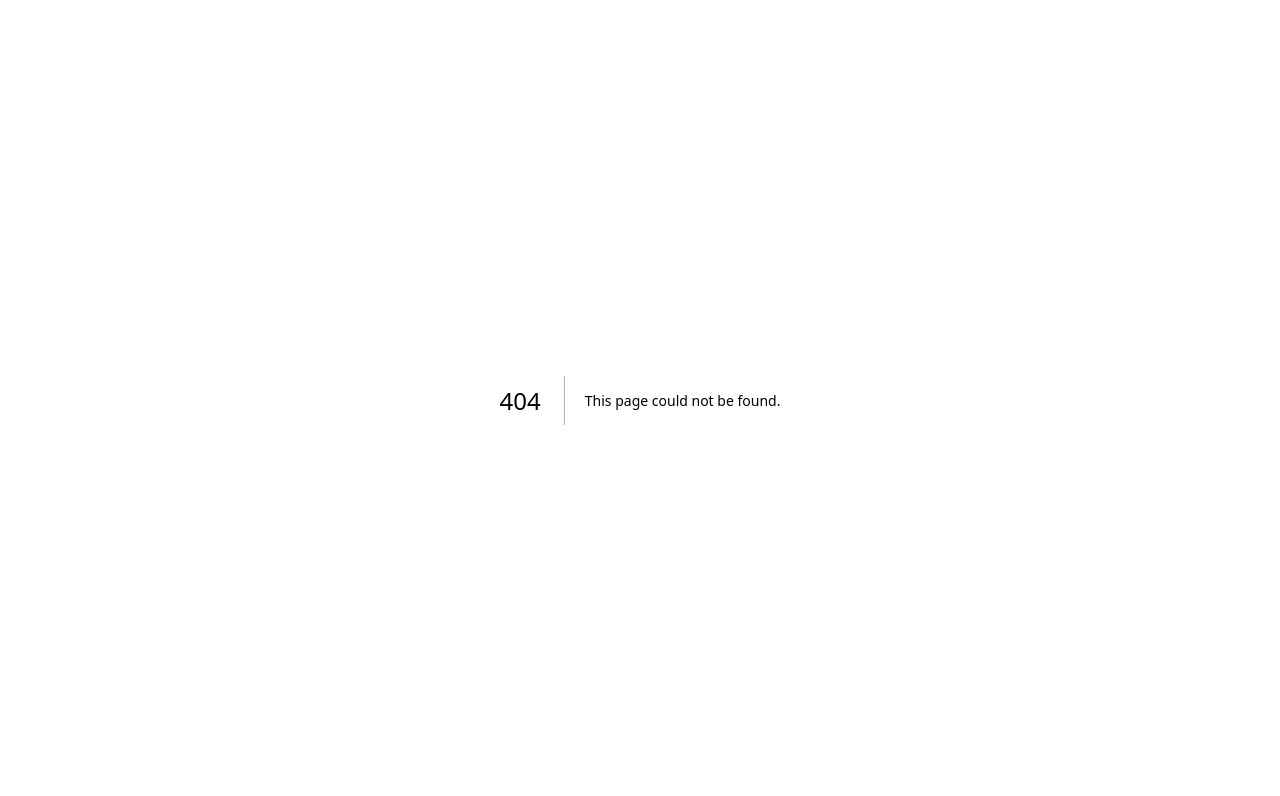
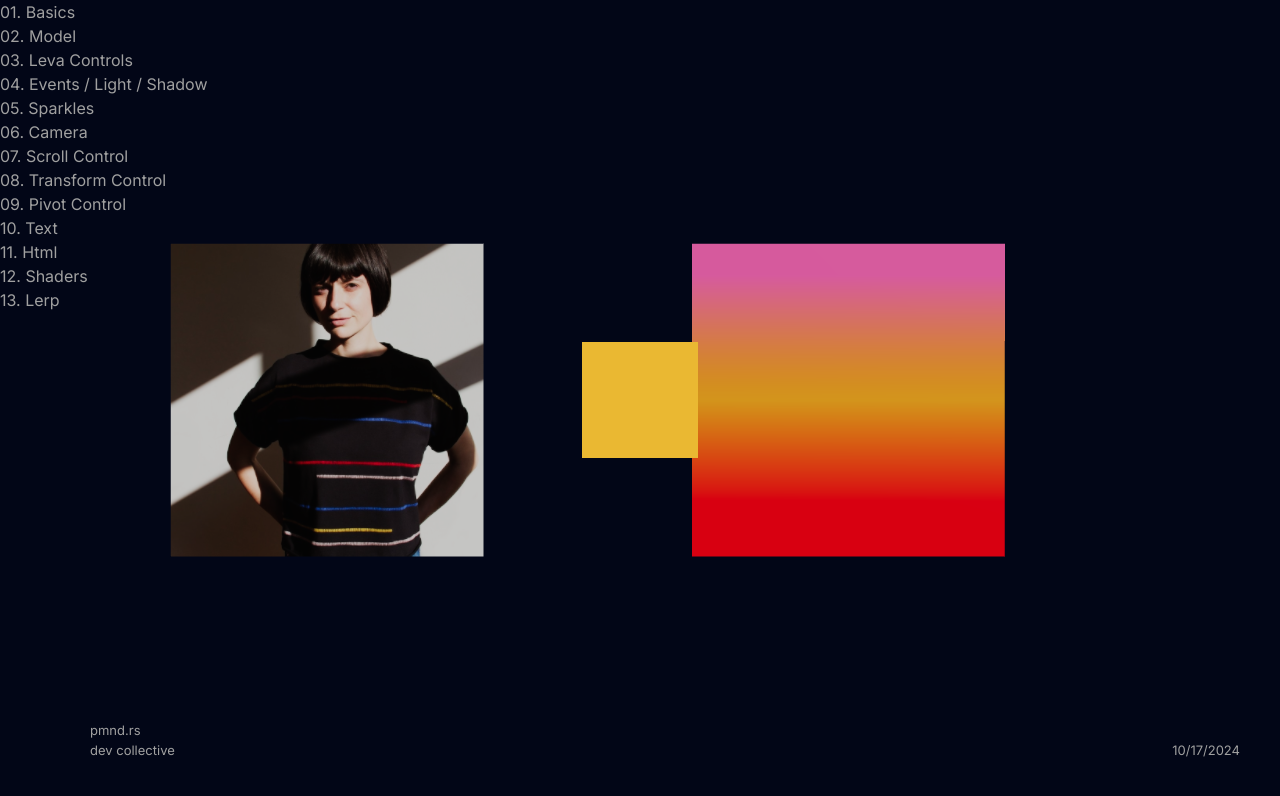
Before and after one commit to juliscapucin/react-three-fiber-explorations, a Next.js app: page /13-lerp in a window 1280 px wide. Before the commit this address had no page. Shown: the top 796 px of the page. Built offline with nearby package versions, Linux system fonts and the light colour scheme.

Commit message:
components: add lerp

```diff
--- a/src/app/12-shaders/scene.tsx
+++ b/src/app/12-shaders/scene.tsx
@@ -11,25 +11,6 @@ import {
 } from "@react-three/drei"
 
 export default function Scene() {
-	const cubeRef = useRef(null)
-	const gradientPlaneRef = useRef<THREE.Mesh>(null)
-	const [hovered, setHovered] = useState(false)
-
-	useCursor(hovered)
-
-	useEffect(() => {
-		if (!gradientPlaneRef.current) return
-
-		const mesh = gradientPlaneRef.current
-		if (!mesh.material || !("distort" in mesh.material)) return
-
-		if (hovered) {
-			mesh.material.distort = 0.6
-		} else {
-			mesh.material.distort = 0
-		}
-	}, [hovered])
-
 	return (
 		<>
 			<OrbitControls />
@@ -42,12 +23,7 @@ export default function Scene() {
 			</mesh>
 
 			{/* Gradient Plane */}
-			<mesh
-				ref={gradientPlaneRef}
-				onPointerOver={() => setHovered(true)}
-				onPointerOut={() => setHovered(false)}
-				position={[4, 0, 0]}
-			>
+			<mesh position={[4, 0, 0]}>
 				<planeGeometry args={[1, 3, 32, 32]} />
 				<MeshDistortMaterial>
 					<GradientTexture
@@ -85,7 +61,7 @@ export default function Scene() {
 					side={THREE.DoubleSide}
 				/>
 			</mesh>
-			<mesh ref={cubeRef}>
+			<mesh>
 				<boxGeometry />
 				<meshBasicMaterial color='hotpink' />
 			</mesh>
--- /dev/null
+++ b/src/app/13-lerp/page.tsx
@@ -0,0 +1,21 @@
+"use client"
+
+import { Canvas } from "@react-three/fiber"
+import Scene from "./scene"
+
+const page = () => {
+	return (
+		<section className='h-full bg-slate-950'>
+			<Canvas
+				shadows
+				camera={{ fov: 75, near: 0.01, far: 1000, position: [0, 0, 5] }}
+				gl={{ alpha: true }}
+				dpr={[1, 1.5]}
+			>
+				<Scene />
+			</Canvas>
+		</section>
+	)
+}
+
+export default page
--- /dev/null
+++ b/src/app/13-lerp/scene.tsx
@@ -0,0 +1,101 @@
+import { useEffect, useRef, useState } from "react"
+import * as THREE from "three"
+import {
+	GradientTexture,
+	MeshDistortMaterial,
+	OrbitControls,
+	useCursor,
+	Image,
+} from "@react-three/drei"
+import { useFrame, useLoader } from "@react-three/fiber"
+
+export default function Scene() {
+	const cubeRef = useRef<THREE.Mesh>(null)
+	const gradientPlaneRef = useRef<THREE.Mesh>(null)
+	const imageRef = useRef<THREE.Mesh>(null)
+	const [cubeHovered, setCubeHovered] = useState(false)
+	const [planeHovered, setPlaneHovered] = useState(false)
+	const [imageHovered, setImageHovered] = useState(false)
+
+	const texture = useLoader(THREE.TextureLoader, "/textures/juli.jpeg")
+
+	useCursor(cubeHovered || planeHovered || imageHovered ? true : false)
+
+	const { lerp } = THREE.MathUtils
+
+	useFrame(() => {
+		cubeRef.current!.rotation.x = lerp(
+			cubeRef.current!.rotation.x,
+			cubeHovered ? 0.5 : 0,
+			0.1
+		)
+
+		if (
+			gradientPlaneRef.current &&
+			gradientPlaneRef.current!.material &&
+			"distort" in gradientPlaneRef.current!.material
+		) {
+			gradientPlaneRef.current!.material.distort = lerp(
+				(gradientPlaneRef.current.material as any).distort,
+				planeHovered ? 0.4 : 0,
+				planeHovered ? 0.05 : 0.01
+			)
+		}
+
+		if (
+			imageRef.current &&
+			imageRef.current!.material &&
+			"distort" in imageRef.current!.material
+		) {
+			imageRef.current!.material.distort = lerp(
+				(imageRef.current.material as any).distort,
+				imageHovered ? 0.4 : 0,
+				imageHovered ? 0.05 : 0.01
+			)
+		}
+	})
+
+	return (
+		<>
+			<OrbitControls />
+			<ambientLight intensity={0.5} />
+			<directionalLight position={[2, 5, 5]} intensity={2} />
+
+			<mesh
+				ref={cubeRef}
+				onPointerOver={() => setCubeHovered(true)}
+				onPointerOut={() => setCubeHovered(false)}
+			>
+				<boxGeometry args={[1, 1, 1]} />
+				<meshBasicMaterial color='orange' />
+			</mesh>
+			<mesh
+				ref={imageRef}
+				position={[-3, 0, 0]}
+				onPointerOver={() => setImageHovered(true)}
+				onPointerOut={() => setImageHovered(false)}
+			>
+				<planeGeometry args={[3, 3]} />
+				<MeshDistortMaterial map={texture} side={THREE.DoubleSide} />
+			</mesh>
+
+			{/* Gradient Plane */}
+			<mesh
+				ref={gradientPlaneRef}
+				onPointerOver={() => setPlaneHovered(true)}
+				onPointerOut={() => setPlaneHovered(false)}
+				position={[2, 0, 0]}
+			>
+				<planeGeometry args={[3, 3, 32, 32]} />
+				<MeshDistortMaterial>
+					<GradientTexture
+						colors={["hotpink", "orange", "red"]}
+						stops={[0.1, 0.5, 0.9]}
+					/>
+				</MeshDistortMaterial>
+			</mesh>
+
+			{/* <gridHelper args={[100, 100]} /> */}
+		</>
+	)
+}
--- a/src/app/layout.tsx
+++ b/src/app/layout.tsx
@@ -3,6 +3,7 @@
 // import type { Metadata } from "next"
 import { Inter } from "next/font/google"
 import "./globals.css"
+import Link from "next/link"
 
 const inter = Inter({ subsets: ["latin"] })
 
@@ -22,10 +23,22 @@ function Overlay() {
 				<br />
 				dev collective
 			</a>
-			<div
-				style={{ position: "absolute", top: 40, left: 40, fontSize: "13px" }}
-			>
-				bad —
+			<div className='absolute top-0 left-0 z-50 flex flex-col pointer-events-auto'>
+				<Link href={"/01-basics"}>01. Basics</Link>
+				<Link href={"/02-model"}>02. Model</Link>
+				<Link href={"/03-leva-controls"}>03. Leva Controls</Link>
+				<Link href={"/04-events-light-shadow"}>
+					04. Events / Light / Shadow
+				</Link>
+				<Link href={"/05-sparkles"}>05. Sparkles</Link>
+				<Link href={"/06-camera"}>06. Camera</Link>
+				<Link href={"/07-scroll-control"}>07. Scroll Control</Link>
+				<Link href={"/08-transform-control"}>08. Transform Control</Link>
+				<Link href={"/09-pivot-control"}>09. Pivot Control</Link>
+				<Link href={"/10-text"}>10. Text</Link>
+				<Link href={"/11-html"}>11. Html</Link>
+				<Link href={"/12-shaders"}>12. Shaders</Link>
+				<Link href={"/13-lerp"}>13. Lerp</Link>
 			</div>
 			<div
 				style={{
@@ -50,7 +63,7 @@ export default function RootLayout({
 		<html lang='en'>
 			<body className={inter.className}>
 				{children}
-				{/* <Overlay /> */}
+				<Overlay />
 			</body>
 		</html>
 	)
```
